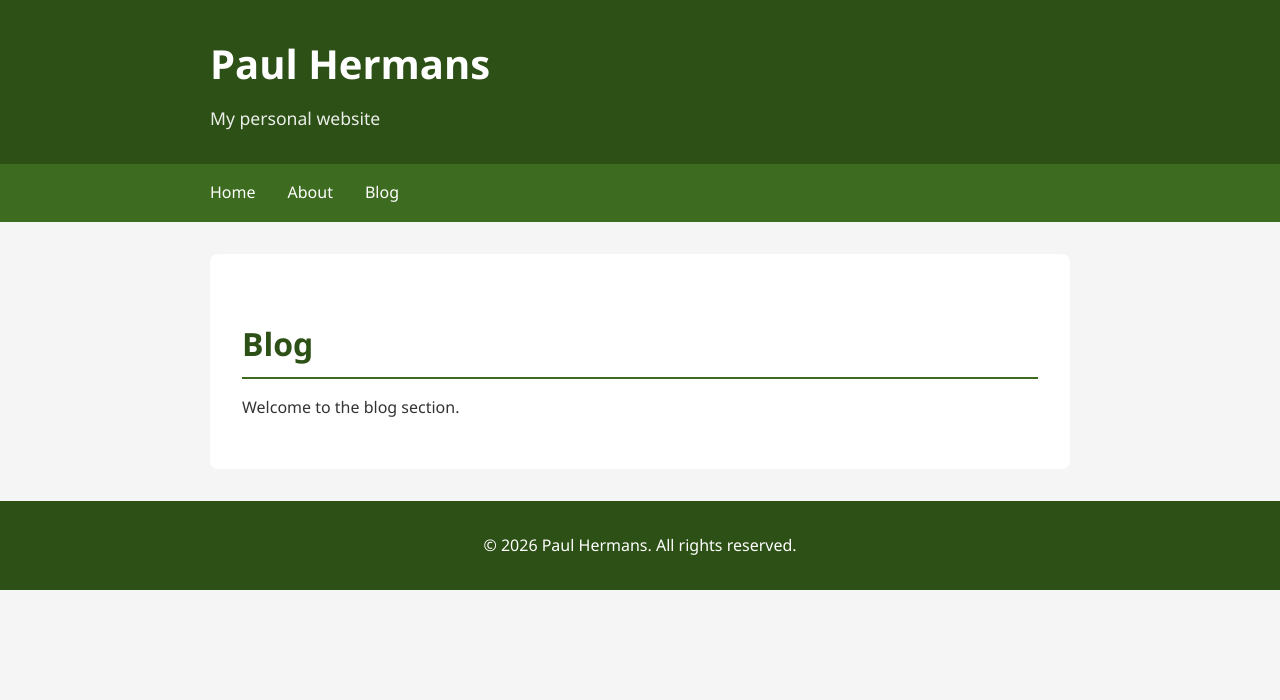
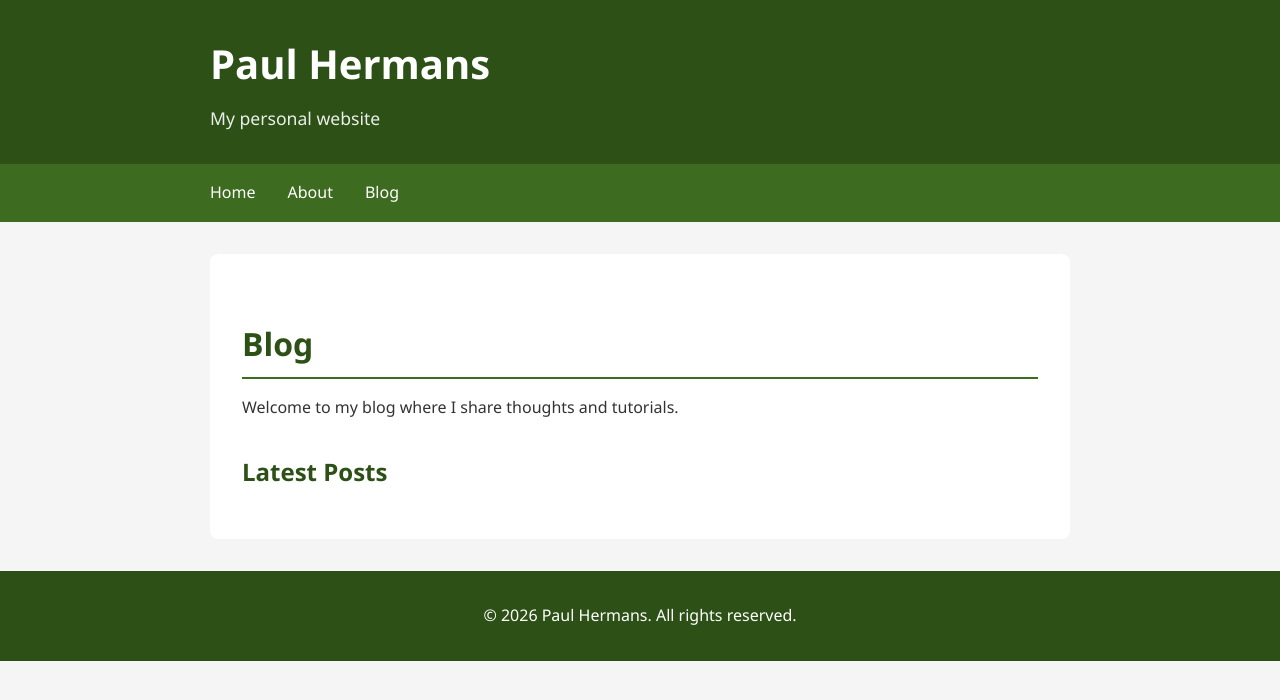
Before and after one commit to paulhermanseu/paulhermans.eu, a Jekyll site: the page built from blog.md, in a window 1280 px wide. Shown: the top 700 px of the page. Built offline with Jekyll 4.4.1, drawn with Linux system fonts in a browser that asks for light colours; nearby versions of some CDN libraries.

Commit message:
Enhance blog section with introduction and posts
Added a blog introduction and a section for latest posts.

```diff
--- a/blog.md
+++ b/blog.md
@@ -5,4 +5,20 @@ title: Blog
 
 # Blog
 
-Welcome to the blog section.
+Welcome to my blog where I share thoughts and tutorials.
+
+## Latest Posts
+
+{% for post in site.posts %}
+  <article>
+    <h2><a href="{{ post.url }}">{{ post.title }}</a></h2>
+    <p class="post-meta">
+      <span class="date">{{ post.date | date: "%B %d, %Y" }}</span>
+      {% if post.categories %}
+        | <span class="categories">{{ post.categories | join: ", " }}</span>
+      {% endif %}
+    </p>
+    <div class="excerpt">{{ post.excerpt }}</div>
+    <a href="{{ post.url }}">Read more →</a>
+  </article>
+{% endfor %}
```
